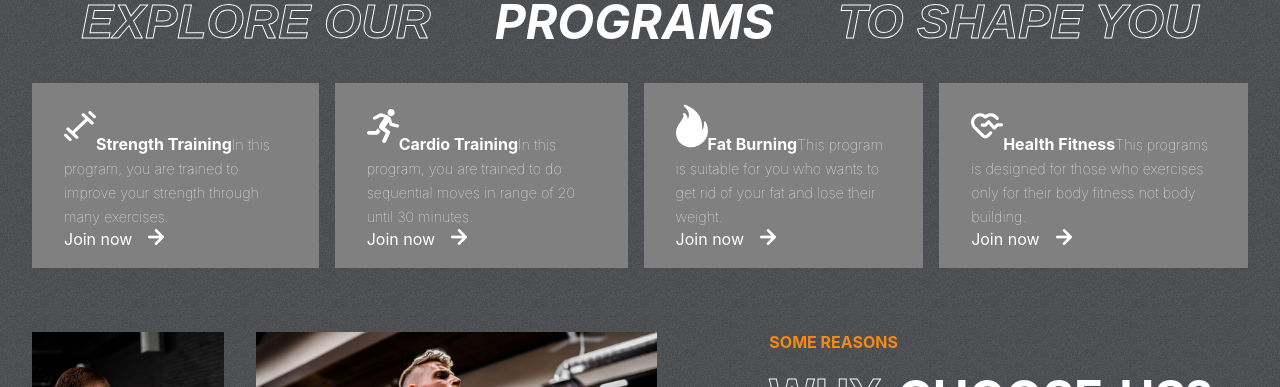
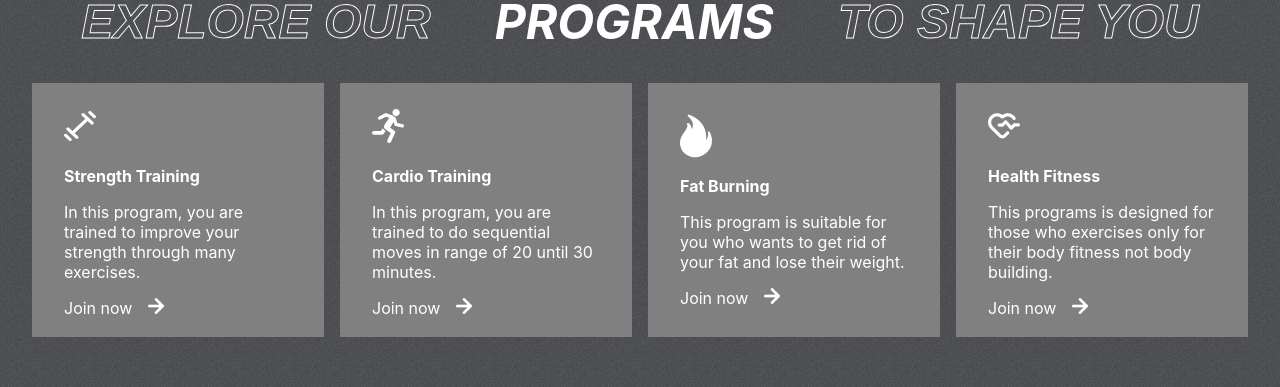
Before and after one commit to manoj-098/Gym_Website, a React (Create React App) app: page / in a window 1280 px wide. Shown: the part 745-1132 px from the top of the page. Built offline with nearby package versions, Linux system fonts and the light colour scheme.

Commit message:
destructuring CSS and media-query as well

```diff
--- a/src/components/Pricing/Pricing.css
+++ b/src/components/Pricing/Pricing.css
@@ -94,8 +94,6 @@
 @media screen and (max-width:768px){
     .pricing{
         margin-top:-2rem;
-        .pricing-blur-left{
-            display:none;
     }
     .header-p{
         flex-direction: column;
@@ -105,23 +103,20 @@
     .pricing-cards{
         flex-direction: column;
         margin:2rem 0;
+    }
     .plan
     {
         gap:1rem;
     }
-
     .plan:nth-child(2)
     {
         background: var(--planCard);
         transform: scale(1);
-                svg{
+    }
+    .plan:nth-child(2) svg{
         fill:white;
     }
-                button{
+    .plan:nth-child(2) button{
         color:orange;
     }
 }
-
-        }
-    }
-}
--- a/src/components/Programs/Programs.css
+++ b/src/components/Programs/Programs.css
@@ -1,5 +1,6 @@
-.programs
+/* .programs
 {
+} */
 .programs-header
     {
         display:flex;
@@ -16,33 +17,46 @@
         display:flex;
         gap:1rem;
         padding: 2rem;
+        /* border: 1px solid red; */
+
+
+}
 .data-description{
-            /* display: flex; <-------------------------- */
+    /* -----NOT WORKING FLEX---------- */
+    display: flex;
+      /* -----NOT WORKING FLEX---------- */
     flex-direction: column;
     justify-content: center;
-            /* flex:1; */
+    flex:1;
     gap:1rem;
     background-color: gray;
     padding:1.2rem 2rem;
-            span{
-                color:white;
-                font-size:1rem;
-                /* padding-top: 1rem; */
     }
-            :nth-child(1){
+    .data-description svg{
         fill:white;
         width:2rem;
         height:3rem;
         /* border:1px solid red; */
     }
-            :nth-child(2){
+    /* .data-description:nth-child(2){
         font-weight: bold;
+    } */
+    .data-description span{
+        color:white;
+        font-size:1rem;
+        /* padding-top: 1rem; */
     }
-            :nth-child(3)
+    /* .data-description span:nth-of-type(1)
     {
         font-size:.9rem;
-                font-weight:lighter;
+        font-weight:bolder;
         line-height: 1.5rem;
+    } */
+    .data-description>:nth-child(2)
+    {
+        font-size: 1rem;
+        font-weight: bolder;
+        /* background-color: red; */
     }
     .join-now{
         /* display:flex; <--------------------*/
@@ -51,7 +65,8 @@
         /* border:1px solid red; */
         /* padding:0; */
         /* margin:0; */
-                :nth-child(1)
+    }
+    .join-now>:nth-child(1)
     {
         /* width:fit-content; */
         /* display: flex; <-------------- */
@@ -62,24 +77,21 @@
         /* border:1px solid red; */
         /* align-self: center; */
     }
-                :nth-child(2)
+    .join-now>:nth-child(2)
     {
         width:1rem;
         height:1rem;
-                }
-            }
-            }
     }
     .data-description:hover
     {
         background:var(--planCard);
         cursor:pointer;
     }
-}
 @media screen and (max-width:768px)
 {
-    .programs
+    /* .programs
 {
+} */
 .programs-header
 {
     /* margin-top: -3rem; */
@@ -98,4 +110,3 @@
     cursor:pointer;
 }
 }
-}
```
Lines whose indentation alone changed are shown as unchanged.
